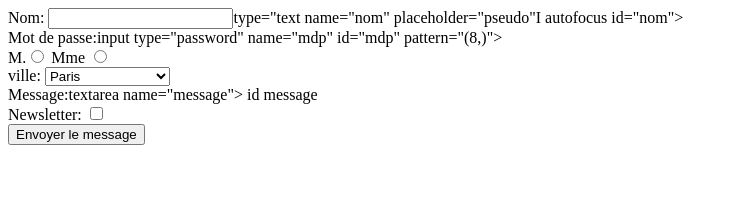
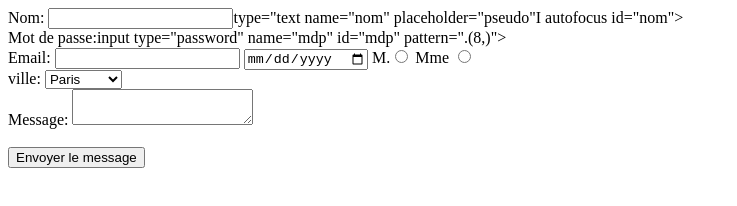
Before and after one commit to aissataamidou/aissataamidou.github.io, a plain HTML site: page contact.html in a window 1280 px wide. Shown: the whole page, without its empty margins (0-737 px from the left). Drawn offline with Linux system fonts and the light colour scheme.

Commit message:
ajout index

```diff
--- a/contact.html
+++ b/contact.html
@@ -6,21 +6,25 @@
     <title>Document</title>
 </head>
 <body>
-    <form>
+    <form action="mailto:anneaissata23@icloud.com"
+    method="post">
        <label for="nom"> Nom:</label> <input>type="text name="nom"
         placeholder="pseudo"I autofocus id="nom"><br>
         <label for="mdp">Mot de passe:</label>input type="password"
-        name="mdp" id="mdp" pattern="(8,)"><br>
-        M.<input type="radio" value="monsieu"
+        name="mdp" id="mdp" pattern=".(8,)"><br>
+        <label for="email">Email:</label> <input type="email id="email"
+        name="email" pattern="(a-z0-9._%+/-)+@(a-z0-9./-)+/.(a-z)(2,)$">
+         <input type="date">
+        M.<input type="radio" value="monsieur"
         name="civilité">
         Mme <input type="radio"
         name="civilité"><br>
       ville:  <select name="ville">
             <option value>Paris</option>
             <option value>Lille</option>
-            <option value>Bruxelles/option>
+            <option value>Bruxelles</option>
         </select><br>
-       <label for="message"> Message:</label><required>textarea name="message"> id message</textarea><br> </form> </label for= "newsletter ">Newsletter: <input type="checkbox"><br>
+       <label for="message"> Message:</label> <textarea name="message"> </textarea><br> <Newsletter:<input type="checkbox"><br>
     <input type="submit" value="Envoyer le message">
 
     </form>
```
